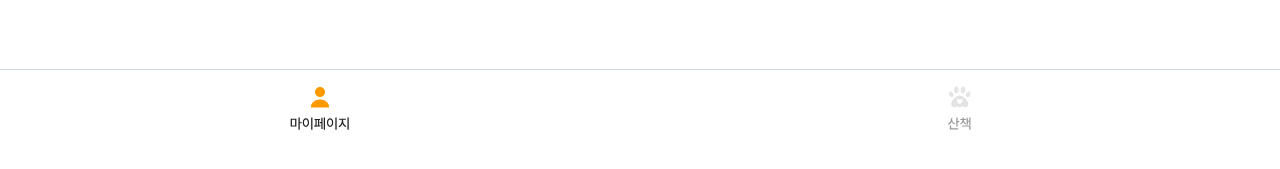
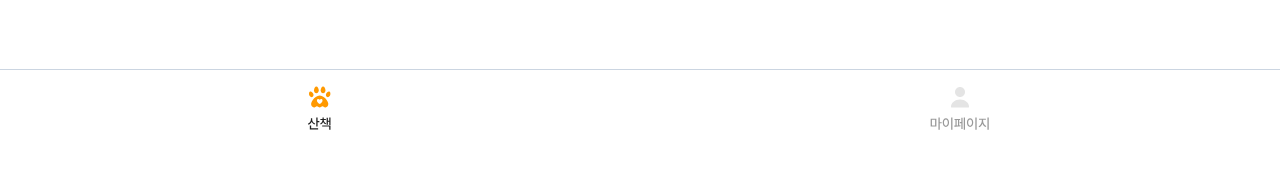
Before and after one commit to dangdangwalk/dangdang-walk, a React (Create React App) app in the folder frontend/: page / in a window 1280 px wide. Shown: the part 627-796 px from the top of the page. Built offline with nearby package versions, Linux system fonts and the light colour scheme.

Commit message:
refactor: navbar 아이콘 변경

```diff
--- a/frontend/src/components/Navbar.tsx
+++ b/frontend/src/components/Navbar.tsx
@@ -11,16 +11,16 @@ const Navbar = () => {
       <div className='flex justify-around items-center'>
         <Link to='/'>
           {location.pathname === '/' ? (
-            <img src={myPageOn} alt='Walk On' />
+            <img src={WalkOn} alt='Walk On' />
           ) : (
-            <img src={myPageOff} alt='Walk Off' />
+            <img src={WalkOff} alt='Walk Off' />
           )}
         </Link>
         <Link to='/profile'>
           {location.pathname === '/profile' ? (
-            <img src={WalkOn} alt='MyPage On' />
+            <img src={myPageOn} alt='MyPage On' />
           ) : (
-            <img src={WalkOff} alt='MyPage Off' />
+            <img src={myPageOff} alt='MyPage Off' />
           )}
         </Link>
       </div>
```
